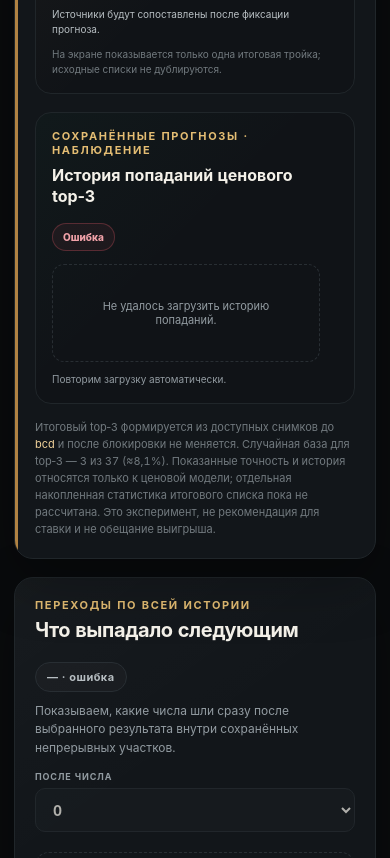
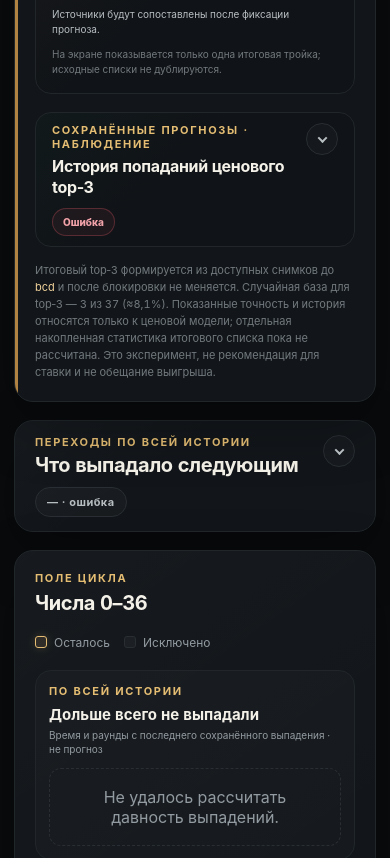
Before and after one commit to oimopos/bulleto, a website: page public/index.html in a window 390 px wide. Shown: the part 2034-2892 px from the top of the page. Drawn offline with Linux system fonts and the light colour scheme; no server answers.

Commit message:
feat: collapse secondary history panels

```diff
--- a/public/index.html
+++ b/public/index.html
@@ -7,7 +7,7 @@
     <meta name="color-scheme" content="dark">
     <meta name="description" content="Онлайн-монитор результатов рулетки и циклов исключения чисел от 0 до 36">
     <title>Круг 37 — монитор результатов</title>
-    <link rel="stylesheet" href="/styles.css?v=15">
+    <link rel="stylesheet" href="/styles.css?v=16">
     <script type="module" src="/app.js?v=16"></script>
   </head>
   <body>
@@ -163,31 +163,33 @@
           <p class="preclose-comparison__note" id="preclose-comparison-note">На экране показывается только одна итоговая тройка; исходные списки не дублируются.</p>
         </section>
 
-        <section class="preclose-hit-history" id="preclose-hit-history" data-state="loading" aria-labelledby="preclose-hit-history-title" aria-describedby="preclose-hit-history-status" aria-busy="true">
-          <div class="preclose-hit-history__header">
-            <div>
-              <p class="eyebrow">Сохранённые прогнозы · наблюдение</p>
-              <h3 id="preclose-hit-history-title">История попаданий ценового top‑3</h3>
-            </div>
+        <details class="preclose-hit-history disclosure disclosure--inset" id="preclose-hit-history" data-state="loading" aria-labelledby="preclose-hit-history-title" aria-describedby="preclose-hit-history-status" aria-busy="true">
+          <summary class="preclose-hit-history__header disclosure__summary">
+            <span class="disclosure__copy">
+              <span class="eyebrow">Сохранённые прогнозы · наблюдение</span>
+              <span class="disclosure__title disclosure__title--small" id="preclose-hit-history-title" role="heading" aria-level="3">История попаданий ценового top‑3</span>
+            </span>
             <span class="preclose-hit-history__badge" id="preclose-hit-history-count">Загрузка…</span>
-          </div>
+            <span class="disclosure__chevron" aria-hidden="true"></span>
+          </summary>
           <ol class="preclose-hit-history__list" id="preclose-hit-history-list" tabindex="0" aria-label="Последние комбинации ценового top-3, в которые попало выпавшее число">
             <li class="empty-state">Загружаем историю попаданий…</li>
           </ol>
           <p class="preclose-hit-history__status" id="preclose-hit-history-status" role="status" aria-live="polite" aria-atomic="true">Загружаем сохранённые прогнозы ценовой модели с подтверждённым результатом; это наблюдение, не реальные ставки.</p>
-        </section>
+        </details>
 
         <p class="preclose-note" id="preclose-note">Итоговый top‑3 формируется из доступных снимков до <code>bcd</code> и после блокировки не меняется. Случайная база для top‑3 — 3 из 37 (≈8,1%). Показанные точность и история относятся только к ценовой модели; отдельная накопленная статистика итогового списка пока не рассчитана. Это эксперимент, не рекомендация для ставки и не обещание выигрыша.</p>
       </section>
 
-      <section class="panel follower-panel" id="follower-panel" data-state="loading" aria-labelledby="follower-title" aria-describedby="follower-description follower-note">
-        <div class="panel__topline follower-panel__header">
-          <div>
-            <p class="eyebrow">Переходы по всей истории</p>
-            <h2 id="follower-title">Что выпадало следующим</h2>
-          </div>
+      <details class="panel follower-panel disclosure disclosure--panel" id="follower-panel" data-state="loading" aria-labelledby="follower-title" aria-describedby="follower-description follower-note">
+        <summary class="panel__topline follower-panel__header disclosure__summary">
+          <span class="disclosure__copy">
+            <span class="eyebrow">Переходы по всей истории</span>
+            <span class="disclosure__title" id="follower-title" role="heading" aria-level="2">Что выпадало следующим</span>
+          </span>
           <span class="count-badge" id="follower-count">Загрузка…</span>
-        </div>
+          <span class="disclosure__chevron" aria-hidden="true"></span>
+        </summary>
         <div class="follower-panel__intro">
           <p class="follower-description" id="follower-description">Показываем, какие числа шли сразу после выбранного результата внутри сохранённых непрерывных участков.</p>
           <label class="follower-source-label" for="follower-source">
@@ -241,7 +243,7 @@
           <button class="follower-toggle" id="follower-toggle" type="button" aria-controls="follower-list" aria-expanded="false" hidden>Показать все</button>
           <p id="follower-note">Историческая частота, а не прогноз. Для независимого результата шанс каждого числа остаётся 1 из 37 (≈2,7%).</p>
         </div>
-      </section>
+      </details>
 
       <section class="panel number-board" aria-labelledby="number-board-title">
         <div class="panel__topline number-board__header">
@@ -268,14 +270,15 @@
         <p class="board-note" id="board-note">Ожидаем данные активного цикла.</p>
       </section>
 
-      <section class="panel triples-panel" aria-labelledby="triples-title" aria-describedby="triples-description">
-        <div class="panel__topline">
-          <div>
-            <p class="eyebrow">Совпадения в истории</p>
-            <h2 id="triples-title">Повторяющиеся тройки</h2>
-          </div>
+      <details class="panel triples-panel disclosure disclosure--panel" aria-labelledby="triples-title" aria-describedby="triples-description">
+        <summary class="panel__topline disclosure__summary">
+          <span class="disclosure__copy">
+            <span class="eyebrow">Совпадения в истории</span>
+            <span class="disclosure__title" id="triples-title" role="heading" aria-level="2">Повторяющиеся тройки</span>
+          </span>
           <span class="count-badge" id="triples-count">0 троек</span>
-        </div>
+          <span class="disclosure__chevron" aria-hidden="true"></span>
+        </summary>
         <p class="triples-description" id="triples-description">Три результата подряд в точном порядке, встретившиеся не менее двух раз.</p>
         <ul class="triples-list" id="triples-list" aria-label="Повторяющиеся последовательности из трёх чисел" aria-busy="true">
           <li class="empty-state">Ищем повторяющиеся тройки…</li>
@@ -284,17 +287,18 @@
           <button class="triples-toggle" id="triples-toggle" type="button" aria-controls="triples-list" aria-expanded="false" hidden>Показать ещё</button>
           <p>Совпадения по сохранённым непрерывным участкам истории не являются прогнозом.</p>
         </div>
-      </section>
+      </details>
 
       <div class="data-grid">
-        <section class="panel history-panel" aria-labelledby="history-title">
-          <div class="panel__topline">
-            <div>
-              <p class="eyebrow">Журнал событий</p>
-              <h2 id="history-title">Последние выпадения</h2>
-            </div>
+        <details class="panel history-panel disclosure disclosure--panel" aria-labelledby="history-title">
+          <summary class="panel__topline disclosure__summary">
+            <span class="disclosure__copy">
+              <span class="eyebrow">Журнал событий</span>
+              <span class="disclosure__title" id="history-title" role="heading" aria-level="2">Последние выпадения</span>
+            </span>
             <span class="count-badge" id="results-count">0 записей</span>
-          </div>
+            <span class="disclosure__chevron" aria-hidden="true"></span>
+          </summary>
 
           <div class="table-wrap" tabindex="0" aria-label="Прокручиваемая таблица последних выпадений">
             <table>
@@ -311,20 +315,21 @@
               </tbody>
             </table>
           </div>
-        </section>
+        </details>
 
-        <section class="panel cycles-panel" aria-labelledby="cycles-title">
-          <div class="panel__topline">
-            <div>
-              <p class="eyebrow">Архив</p>
-              <h2 id="cycles-title">Завершённые циклы</h2>
-            </div>
+        <details class="panel cycles-panel disclosure disclosure--panel" aria-labelledby="cycles-title">
+          <summary class="panel__topline disclosure__summary">
+            <span class="disclosure__copy">
+              <span class="eyebrow">Архив</span>
+              <span class="disclosure__title" id="cycles-title" role="heading" aria-level="2">Завершённые циклы</span>
+            </span>
             <span class="count-badge" id="cycles-count">0</span>
-          </div>
+            <span class="disclosure__chevron" aria-hidden="true"></span>
+          </summary>
           <ol class="cycles-list" id="cycles-list">
             <li class="empty-state">Загрузка циклов…</li>
           </ol>
-        </section>
+        </details>
       </div>
 
       <section class="panel virtual-panel" id="virtual-panel" data-state="loading" aria-labelledby="virtual-title" aria-describedby="virtual-safety virtual-rule-note">
@@ -441,16 +446,19 @@
         </div>
 
         <section class="virtual-history" aria-labelledby="virtual-history-title">
-          <div class="virtual-history__heading">
-            <div>
-              <p class="eyebrow">Журнал симуляции</p>
-              <h3 id="virtual-history-title">Последние сессии</h3>
-            </div>
-            <span class="count-badge" id="virtual-history-count">0 сессий</span>
-          </div>
-          <ol class="virtual-history__list" id="virtual-history-list" aria-label="Последние виртуальные сессии" aria-busy="true">
-            <li class="empty-state">Загрузка истории виртуального эксперимента…</li>
-          </ol>
+          <details class="disclosure disclosure--embedded">
+            <summary class="virtual-history__heading disclosure__summary">
+              <span class="disclosure__copy">
+                <span class="eyebrow">Журнал симуляции</span>
+                <span class="disclosure__title disclosure__title--small" id="virtual-history-title" role="heading" aria-level="3">Последние сессии</span>
+              </span>
+              <span class="count-badge" id="virtual-history-count">0 сессий</span>
+              <span class="disclosure__chevron" aria-hidden="true"></span>
+            </summary>
+            <ol class="virtual-history__list" id="virtual-history-list" aria-label="Последние виртуальные сессии" aria-busy="true">
+              <li class="empty-state">Загрузка истории виртуального эксперимента…</li>
+            </ol>
+          </details>
 
           <div class="virtual-lifetime" aria-labelledby="virtual-lifetime-title">
             <p class="eyebrow" id="virtual-lifetime-title">За всё время</p>
--- a/public/styles.css
+++ b/public/styles.css
@@ -1707,6 +1707,7 @@ progress::-moz-progress-bar {
 
 .data-grid {
   display: grid;
+  align-items: start;
   grid-template-columns: minmax(0, 1.55fr) minmax(320px, 0.75fr);
   gap: 18px;
 }
@@ -2492,6 +2493,96 @@ progress::-moz-progress-bar {
   padding: 26px;
 }
 
+.disclosure__summary {
+  display: grid;
+  min-width: 0;
+  min-height: 44px;
+  align-items: center;
+  grid-template-columns: minmax(0, 1fr) auto auto;
+  gap: 12px;
+  border-radius: 10px;
+  cursor: pointer;
+  list-style: none;
+}
+
+.disclosure__summary::-webkit-details-marker {
+  display: none;
+}
+
+.disclosure__summary::marker {
+  content: "";
+}
+
+.disclosure__summary:hover .disclosure__title {
+  color: #fff;
+}
+
+.disclosure__summary:focus-visible {
+  outline: 2px solid var(--gold);
+  outline-offset: 5px;
+}
+
+.disclosure__copy {
+  display: grid;
+  min-width: 0;
+  gap: 5px;
+}
+
+.disclosure__copy > .eyebrow {
+  margin: 0;
+}
+
+.disclosure__title {
+  color: var(--text);
+  font-size: 20px;
+  font-weight: 650;
+  line-height: 1.15;
+  letter-spacing: -0.02em;
+  overflow-wrap: anywhere;
+}
+
+.disclosure__title--small {
+  font-size: 16px;
+  line-height: 1.3;
+}
+
+.disclosure__chevron {
+  display: grid;
+  width: 32px;
+  height: 32px;
+  place-items: center;
+  flex: 0 0 auto;
+  border: 1px solid var(--border);
+  border-radius: 50%;
+  color: var(--muted-strong);
+  background: rgba(255, 255, 255, 0.025);
+}
+
+.disclosure__chevron::before {
+  width: 7px;
+  height: 7px;
+  border-right: 2px solid currentColor;
+  border-bottom: 2px solid currentColor;
+  content: "";
+  transform: rotate(45deg) translate(-1px, -1px);
+}
+
+.disclosure[open] > .disclosure__summary .disclosure__chevron {
+  transform: rotate(180deg);
+}
+
+.disclosure--panel:not([open]) {
+  padding-block: 14px;
+}
+
+.disclosure--inset:not([open]) {
+  padding-block: 10px;
+}
+
+.disclosure--embedded > .disclosure__summary {
+  border-radius: 8px;
+}
+
 .table-wrap {
   max-height: 484px;
   margin-top: 20px;
@@ -2990,10 +3081,27 @@ tbody tr:first-child {
 
 @media (max-width: 430px) {
   .preclose-panel__header,
-  .preclose-comparison__header,
-  .preclose-hit-history__header {
+  .preclose-comparison__header {
     align-items: flex-start;
     flex-direction: column;
+  }
+
+  .disclosure__summary {
+    align-items: start;
+    grid-template-columns: minmax(0, 1fr) auto;
+    gap: 10px 8px;
+  }
+
+  .disclosure__summary > .count-badge,
+  .disclosure__summary > .preclose-hit-history__badge {
+    grid-row: 2;
+    grid-column: 1 / -1;
+    justify-self: start;
+  }
+
+  .disclosure__summary > .disclosure__chevron {
+    grid-row: 1;
+    grid-column: 2;
   }
 
   .preclose-ranking,
@@ -3005,11 +3113,6 @@ tbody tr:first-child {
     min-height: 76px;
     grid-template-columns: auto auto minmax(0, 1fr);
     justify-items: start;
-  }
-
-  .follower-panel__header {
-    align-items: flex-start;
-    flex-direction: column;
   }
 
   .follower-list {
```
